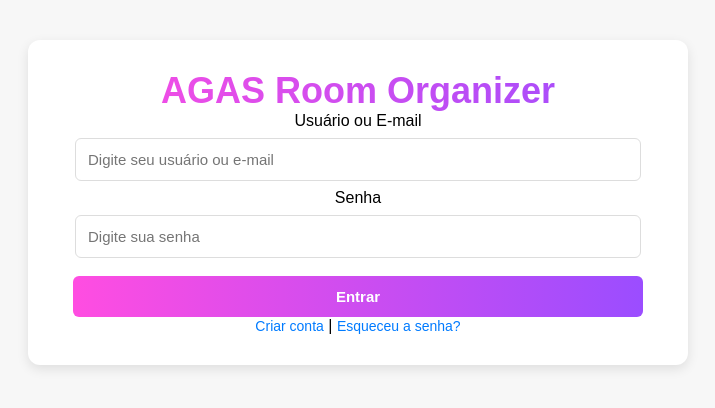
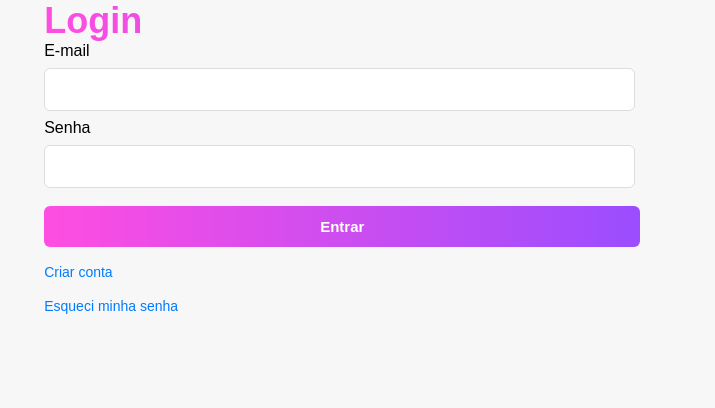
Before and after one commit to souzaanna493-boop/agas-room-organizer, a plain HTML site: page index.html in a window 1280 px wide. Shown: the whole page, without its empty margins (282-997 px from the left). Drawn offline with Linux system fonts and the light colour scheme.

Commit message:
Update index.html

```diff
--- a/index.html
+++ b/index.html
@@ -1,32 +1,37 @@
 <!DOCTYPE html>
 <html lang="pt-BR">
 <head>
-  <meta charset="UTF-8">
-  <meta name="viewport" content="width=device-width, initial-scale=1.0">
+  <meta charset="UTF-8" />
+  <meta name="viewport" content="width=device-width, initial-scale=1.0" />
   <title>Login - AGAS Room Organizer</title>
-  <link rel="stylesheet" href="style.css">
+  <link rel="stylesheet" href="style.css" />
 </head>
 <body>
-  <div class="container">
-    <h1>AGAS Room Organizer</h1>
+  <main>
+    <h1>Login</h1>
+    <form id="loginForm">
+      <label for="email">E-mail</label>
+      <input type="email" id="email" required />
 
-    <form id="loginForm">
-      <label for="loginIdentifier">Usuário ou E-mail</label>
-      <input type="text" id="loginIdentifier" placeholder="Digite seu usuário ou e-mail" required>
-
-      <label for="loginPassword">Senha</label>
-      <input type="password" id="loginPassword" placeholder="Digite sua senha" required>
+      <label for="senha">Senha</label>
+      <input type="password" id="senha" required />
 
       <button type="submit">Entrar</button>
     </form>
 
-    <div class="links">
-      <a href="register.html">Criar conta</a> |
-      <a href="reset.html">Esqueceu a senha?</a>
-    </div>
-  </div>
+    <p><a href="register.html">Criar conta</a></p>
+    <p><a href="reset.html">Esqueci minha senha</a></p>
+  </main>
 
-  <!-- Firebase SDK -->
   <script type="module" src="script.js"></script>
+  <script>
+    // Permitir login com Enter
+    document.getElementById("loginForm").addEventListener("submit", function (e) {
+      e.preventDefault();
+      const email = document.getElementById("email").value;
+      const senha = document.getElementById("senha").value;
+      loginUser(email, senha);
+    });
+  </script>
 </body>
 </html>
```
